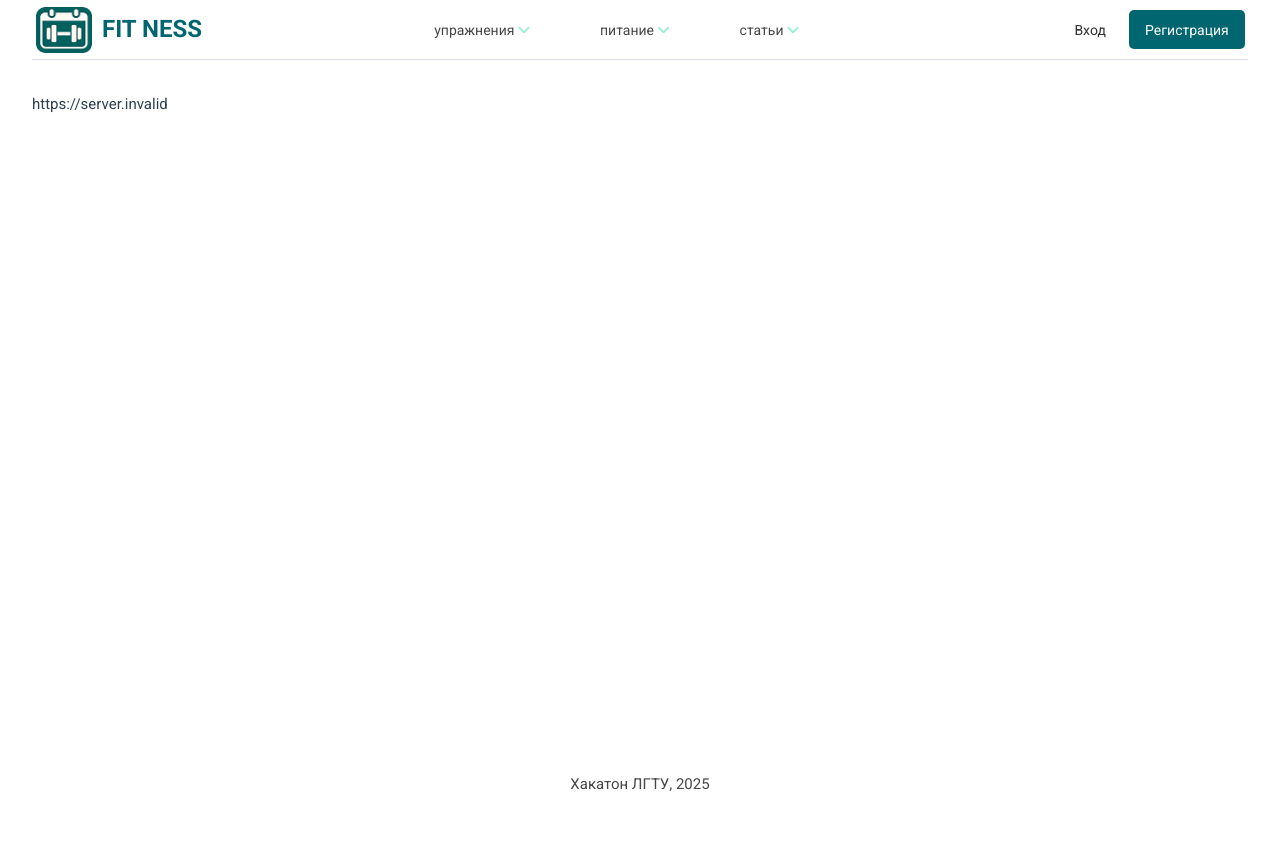
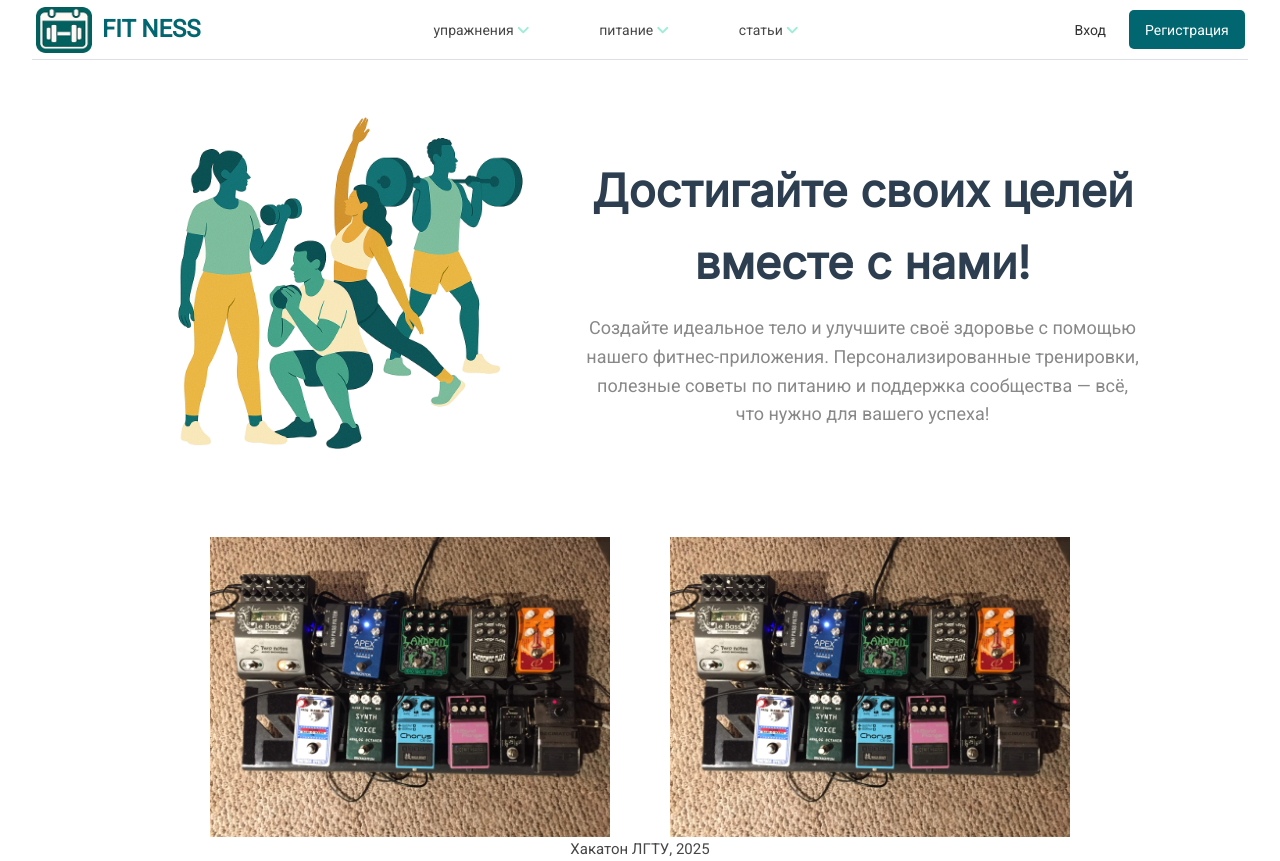
Before and after one commit to phoenix382/hackaton-lstu2025-front, a Vue app: page / in a window 1280 px wide. Before the commit the page ends 800 px from the top, so only its background shows below. Built offline with nearby package versions, Linux system fonts and the light colour scheme; no server answers.

Commit message:
main page

```diff
--- a/index.html
+++ b/index.html
@@ -4,8 +4,9 @@
     <meta charset="UTF-8">
     <link rel="icon" href="/favicon.ico">
 
-    <link rel="stylesheet" href="https://fonts.googleapis.com/css?family=Roboto:100,300,400,500,700,900">
-    <link rel="stylesheet" href="https://fonts.googleapis.com/css?family=Tinos:100,300,400,500,700,900">
+    <link rel="stylesheet" href="https://fonts.googleapis.com/css?family=Roboto">
+    <link rel="stylesheet" href="https://fonts.googleapis.com/css?family=Tinos">
+    <link rel="stylesheet" href="https://fonts.googleapis.com/css?family=Inter">
     <meta name="viewport" content="width=device-width, initial-scale=1.0">
     <title>Vite App</title>
   </head>
--- a/src/App.vue
+++ b/src/App.vue
@@ -252,6 +252,7 @@ body {
 .content {
   display: flex;
   flex-direction: column;
+  align-items: center;
 /*  justify-content: center;*/
   height: 100%;
 
--- a/src/views/HomeView.vue
+++ b/src/views/HomeView.vue
@@ -1,11 +1,67 @@
+<template>
+  <div class="home-content">
+    <div class="home-presentation">
+      <img src="@/assets/main-presentation.png" height="400px" />
+
+      <div class="home-presentation-text">
+        <h1>Достигайте своих целей вместе с нами!</h1>
+        <span>Создайте идеальное тело и улучшите своё здоровье с помощью нашего фитнес-приложения. Персонализированные тренировки, полезные советы по питанию и поддержка сообщества — всё, что нужно для вашего успеха!</span>
+      </div>
+    </div>
+
+    <div class="home-app">
+      <img src="@/assets/screenshot.jpeg" width="40%" />
+      <img src="@/assets/screenshot.jpeg" width="40%" />
+    </div>
+  </div>
+</template>
+
 <script setup>
 import TheWelcome from '../components/TheWelcome.vue'
 
 const apiUrl = import.meta.env.VITE_API_URL;
 </script>
 
-<template>
-  <main>
-    {{ apiUrl }}
-  </main>
-</template>
+<style scoped>
+.home-content {
+  display: flex;
+  flex-direction: column;
+  align-items: center;
+  gap: 3em;
+  max-width: 1000px;
+}
+
+.home-presentation {
+  display: flex;
+  gap: 3em;
+}
+
+.home-presentation-text {
+  display: flex;
+  flex-direction: column;
+  justify-content: center;
+  gap: 1em;
+/*  height: max-content;*/
+}
+
+.home-presentation-text h1 {
+  text-align: center;
+  font-size: 3em;
+  font-weight: bold;
+/*  font-family: 'Lato';*/
+  font-family: 'Inter';
+}
+
+.home-presentation-text span {
+  text-align: center;
+  color: #888;
+  font-size: 1.2em;
+}
+
+.home-app {
+  display: flex;
+  justify-content: center;
+  flex-grow: 1;
+  gap: 4em;
+}
+</style>
```
Also changed, not shown: src/assets/main-presentation.png (added), src/assets/screenshot.jpeg (added).
